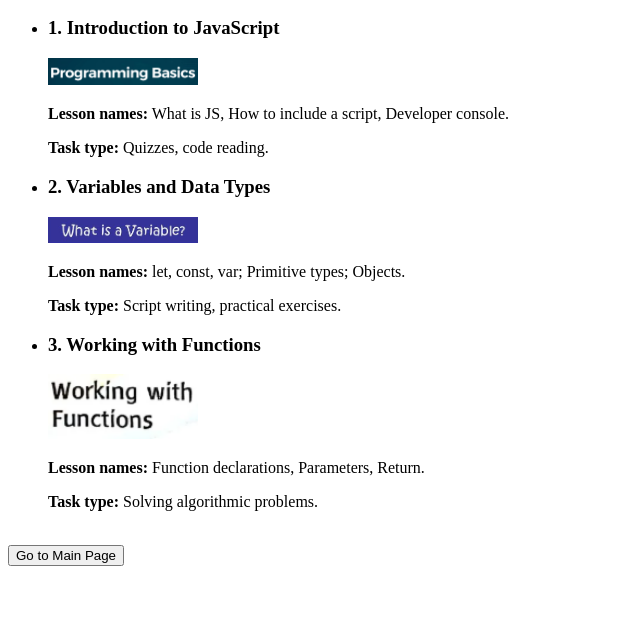
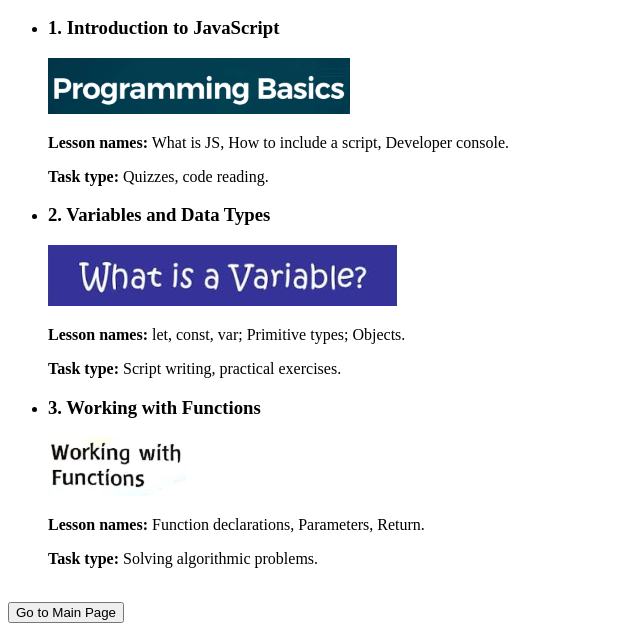
Before and after one commit to AvensTach/front-end-development, a plain HTML site: page Labs/Lab1/topics.html in a window 1280 px wide. Shown: the part 172-803 px from the top of the page, without its empty margins (0-640 px from the left). Drawn offline with Linux system fonts and the light colour scheme.

Commit message:
change image and logos width

```diff
--- a/Labs/Lab1/topics.html
+++ b/Labs/Lab1/topics.html
@@ -17,19 +17,19 @@
     <ul>
         <li>
             <h3>1. Introduction to JavaScript</h3>
-            <img src="media/topic1.png" alt="Programming basics" width="150">
+            <img src="media/topic1.png" alt="Programming basics">
             <p><strong>Lesson names:</strong> What is JS, How to include a script, Developer console.</p>
             <p><strong>Task type:</strong> Quizzes, code reading.</p>
         </li>
         <li>
             <h3>2. Variables and Data Types</h3>
-            <img src="media/topic2.png" alt="Variables" width="150">
+            <img src="media/topic2.png" alt="Variables">
             <p><strong>Lesson names:</strong> let, const, var; Primitive types; Objects.</p>
             <p><strong>Task type:</strong> Script writing, practical exercises.</p>
         </li>
         <li>
             <h3>3. Working with Functions</h3>
-            <img src="media/topic3.png" alt="Functions" width="150">
+            <img src="media/topic3.png" alt="Functions">
             <p><strong>Lesson names:</strong> Function declarations, Parameters, Return.</p>
             <p><strong>Task type:</strong> Solving algorithmic problems.</p>
         </li>
```
